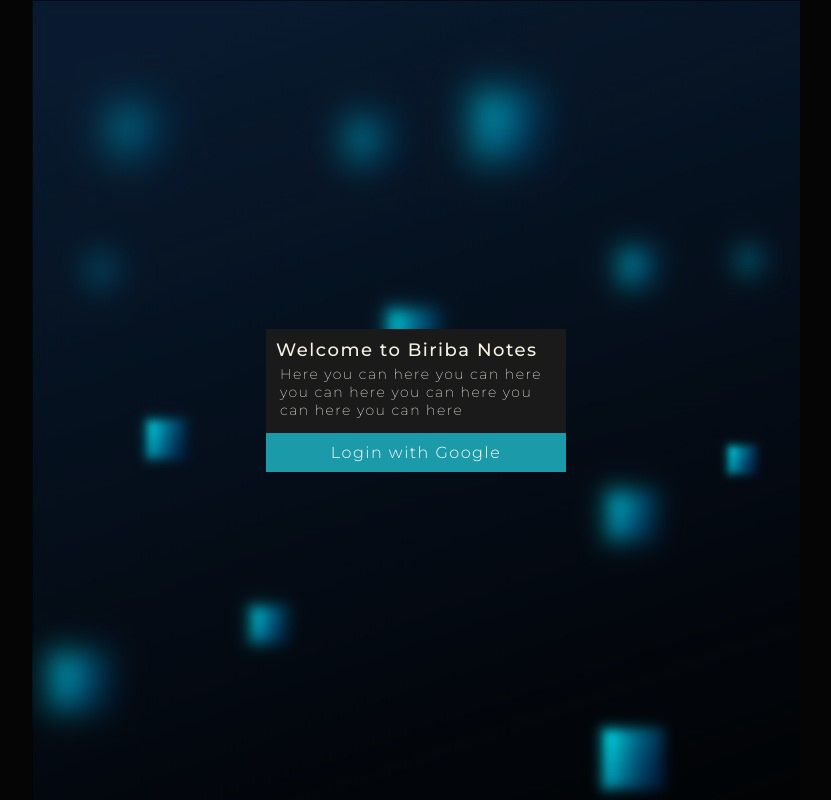
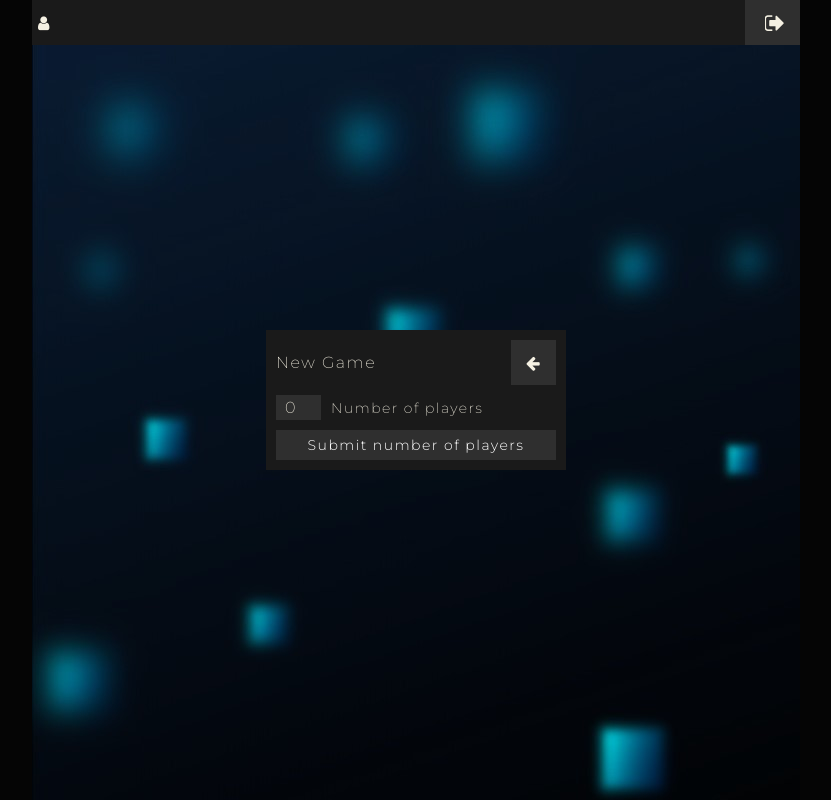
Before and after one commit to JohnDelta/biriba, a React (Create React App) app: page /new-game in a window 1280 px wide. Shown: the whole page, without its empty margins (224-1055 px from the left). Built offline with nearby package versions, Linux system fonts and the light colour scheme.

Commit message:
add create new game and add 2 first options

```diff
--- a/package.json
+++ b/package.json
@@ -8,6 +8,7 @@
     "@testing-library/user-event": "^7.2.1",
     "react": "^16.13.1",
     "react-dom": "^16.13.1",
+    "react-router-dom": "^5.2.0",
     "react-scripts": "3.4.3"
   },
   "scripts": {
--- a/src/App.js
+++ b/src/App.js
@@ -94,7 +94,7 @@ class App extends React.Component {
     var screen = "";
     var header = "";
 
-    if(this.state.userMail === "" || this.state.userMail === undefined) {
+    if(this.state.userMail === "" && this.state.userMail === undefined) {
       screen = <Login signInFunction={this.signInFunction} />;
     } else {
       screen = <Menu />;
--- a/src/Logout.css
+++ b/src/Logout.css
@@ -16,7 +16,7 @@
 
 .Logout {
     width: 100vw;
-    max-width: 1024px;
+    max-width: 768px;
     background-color: transparent;
     position: fixed;
     display: flex;
--- a/src/Menu.css
+++ b/src/Menu.css
@@ -16,7 +16,7 @@
 
 .Menu {
     width: 100vw;
-    height: 100vh;
+    min-height: 100vh;
     background-color: transparent;
     display: flex;
     justify-content: center;
@@ -29,8 +29,8 @@
     width: 90%;
     max-width: 300px;
     display: grid;
-    grid-template-columns: auto auto;
-    grid-template-rows: auto auto;
+    grid-template-columns: auto;
+    grid-template-rows: auto auto auto auto;
     color: #F5F1E3;
 }
 
@@ -51,7 +51,23 @@
     background-color: #131313;
 }
 
+.menu-container > a {
+    margin: 5px;
+    background-color: #2f2f2f;
+}
+
+.menu-container a > p {
+    text-align: center;
+}
+
+.menu-container a > i {
+    font-size: 32px;
+}
+
+.menu-container > a:active {
+    background-color: #131313;
+}
+
 .intro {
     padding: 10px;
-    grid-column: 1/3;
 }
--- a/src/Menu.js
+++ b/src/Menu.js
@@ -1,34 +1,55 @@
 import React from 'react';
 import './Menu.css';
+import NewGame from './NewGame';
+
+import {
+  BrowserRouter as Router,
+  Switch,
+  Route,
+  Link
+} from "react-router-dom";
 
 class Menu extends React.Component {
 
   constructor(props) {
     super(props);
-
-    this.state = {
-      name: "",
-      googleAuth: ""
-    };
   }
 
   render() {
       return (
+        <Router>
           <div className="Menu">
+
+            <Switch>
+
+              <Route exact path="/">
                 <div className="menu-container">
                     <div className="intro">
                         <h1>Menu</h1>
                     </div>
-                <button>
+                    <Link to="/new-game">
                         <i className="fa fa-plus" />
                         <p>New Game Notes</p>
-                </button>
-                <button>
+                    </Link>
+                    <Link to="/unfinished-games">
                         <i className="fa fa-edit" />
-                    <p>Existing Game Notes</p>
-                </button>
+                        <p>Unfinished Game Notes</p>
+                    </Link>
+                    <Link to="/history">
+                        <i className="fa fa-clipboard" />
+                        <p>History</p>
+                    </Link>
                 </div>
+              </Route>
+
+              <Route exact path="/new-game">
+                <NewGame />
+              </Route>
+
+            </Switch>
+
           </div>
+      </Router>
       );
   }
 
--- /dev/null
+++ b/src/NewGame.css
@@ -0,0 +1,114 @@
+/*
+
+    Color Pallete
+        Rich black: #050505
+            ligher: #1a1a1a
+                lighter: #2f2f2f
+                darker: #131313
+
+        Blue Munsell: #1B9AAA
+            lighter: #28b7c9
+            darker: #147480
+
+        Alabaster: #F5F1E3
+
+*/
+
+.NewGame {
+    width: 100vw;
+    min-height: 100vh;
+    background-color: transparent;
+    position: fixed;
+    display: flex;
+    justify-content: center;
+    align-items: center;
+}
+
+.NewGame-container {
+    min-width: 250px;
+    width: 90%;
+    max-width: 300px;
+    max-height: 70vh;
+    overflow-y: scroll;
+    background-color: #1a1a1a;
+    display: grid;
+    grid-template-rows: auto auto;
+    grid-template-columns: auto;
+    color: #F5F1E3;
+    align-items: center;
+    padding: 10px;
+    row-gap: 10px;
+}
+
+.NewGame-container > .header {
+    display: flex;
+    align-items: center;
+    justify-content: space-between;
+}
+
+.NewGame-container > .header a {
+    color: #F5F1E3;
+    width: 45px;
+    height: 45px;
+    background-color: #2f2f2f;
+    display: flex;
+    justify-content: center;
+    align-items: center;
+}
+
+.NewGame-container > .header a:active {
+    background-color: #131313;
+}
+
+.NewGame-container > .header p {
+    color: #F5F1E3;
+    font-size: 16px;
+}
+
+.NewGame-container > .header i {
+
+}
+
+.section input[type=number] {
+
+}
+
+.NewGame-container > .section {
+    display: grid;
+    grid-template-rows: auto auto;
+    grid-template-columns: 45px auto;
+    column-gap: 10px;
+    align-items: center;
+}
+
+.NewGame-container > .player-section {
+    display: grid;
+    grid-template-rows: auto;
+    grid-template-columns: minmax(100px, 90%) auto;
+    column-gap: 10px;
+    align-items: center;
+}
+
+.NewGame-container > .player-section .title {
+    grid-column: 1/3;
+    margin-bottom: 2px;
+}
+
+.NewGame-container button {
+    background-color: #2f2f2f;
+    display: flex;
+    justify-content: center;
+    align-items: center;
+}
+
+.NewGame-container button:active {
+    background-color: #131313;
+}
+
+.submit-players-button {
+    margin-top: 10px;
+    height: 30px;
+    font-size: 14px;
+    grid-column: 1/3;
+    overflow: hidden;
+}
--- /dev/null
+++ b/src/NewGame.js
@@ -0,0 +1,108 @@
+import React from 'react';
+import './NewGame.css';
+
+import {
+  BrowserRouter as Router,
+  Switch,
+  Route,
+  Link
+} from "react-router-dom";
+
+class NewGame extends React.Component {
+
+  constructor(props) {
+    super(props);
+    this.state = {
+      numberOfPlayers: 0,
+      players: []
+    };
+    this.onChangeNumberOfPlayers = this.onChangeNumberOfPlayers.bind(this);
+    this.initializePlayers = this.initializePlayers.bind(this);
+  }
+
+  onChangeNumberOfPlayers(e) {
+    let number = e.target.value;
+    this.setState({
+      numberOfPlayers: e.target.value,
+      players: []
+    });
+  }
+
+  initializePlayers() {
+    if(this.state.numberOfPlayers >= 1 && this.state.numberOfPlayers <= 20) {
+      let players = [];
+      for(let i = 0; i < this.state.numberOfPlayers; i++) {
+        players.push({
+          "id": i,
+          "name": ""
+        });
+      }
+      this.setState({
+        players: players
+      });
+    }
+  }
+
+  render() {
+
+      let playersDiv = [];
+      if(this.state.players !== [] && this.state.numberOfPlayers > 0) {
+        let flag = false;
+        this.state.players.forEach((item, index) => {
+          flag = true;
+          playersDiv.push(
+            <div className="player-section" key={"playersDiv"+index}>
+              <p className="title">Player: {index+1}</p>
+              <input
+                type="text"
+                length="30"
+              />
+              <p>Name</p>
+            </div>
+          )
+        });
+        if(flag) {
+          playersDiv.push(
+            <div className="player-section" key={"playersDiv9999"}>
+              <button className="submit-players-button" onClick={this.initializePlayers} >
+                Submit player names
+              </button>
+            </div>
+          );
+        }
+      }
+
+      return (
+        <div className="NewGame">
+            <div className="NewGame-container">
+                <div className="header">
+                  <p>New Game</p>
+                  <a><i className="fa fa-arrow-left" /></a>
+                </div>
+
+                <div className="section">
+                  <input
+                    type="number"
+                    placeholder="2"
+                    maxLength="2"
+                    minLength="1"
+                    max="20"
+                    value={this.state.numberOfPlayers}
+                    onChange={this.onChangeNumberOfPlayers}
+                  />
+                  <p>Number of players</p>
+                  <button className="submit-players-button" onClick={this.initializePlayers} >
+                    Submit number of players
+                  </button>
+                </div>
+
+                {playersDiv}
+
+            </div>
+        </div>
+      );
+  }
+
+}
+
+export default NewGame;
--- a/src/index.css
+++ b/src/index.css
@@ -42,6 +42,21 @@ button {
     outline: none;
 }
 
+a {
+    text-decoration: none;
+    display: flex;
+    justify-content: center;
+    align-items: center;
+    flex-direction: column;
+    cursor: pointer;
+    font-weight: 300;
+    color: #FFFFFF;
+    padding: 10px;
+    font-size: 16px;
+    border: none;
+    outline: none;
+}
+
 h1 {
     font-size: 18px;
     font-weight: 500;
@@ -54,3 +69,23 @@ p {
 i {
     pointer-events: none;
 }
+
+input[type=number] {
+    background-color: #2f2f2f;
+    border: none;
+    padding: 3px;
+    font-size: 16px;
+    color: #F5F1E3;
+    outline: none;
+    text-align: center;
+}
+
+input[type=text] {
+    background-color: #2f2f2f;
+    border: none;
+    padding: 3px;
+    font-size: 16px;
+    color: #F5F1E3;
+    outline: none;
+    text-align: center;
+}
```
Also changed, not shown: 1 other file (tests, documents, lock files or other folders). Lines whose indentation alone changed are shown as unchanged.
